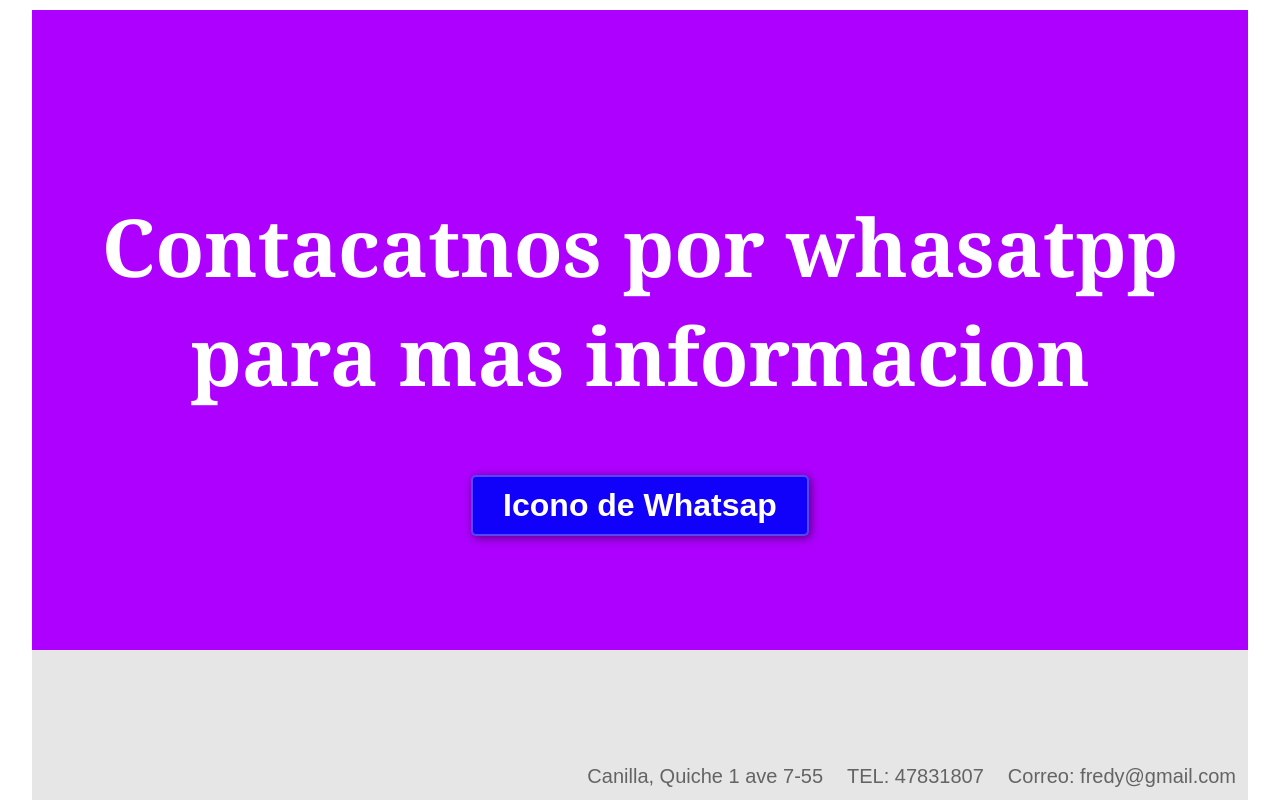
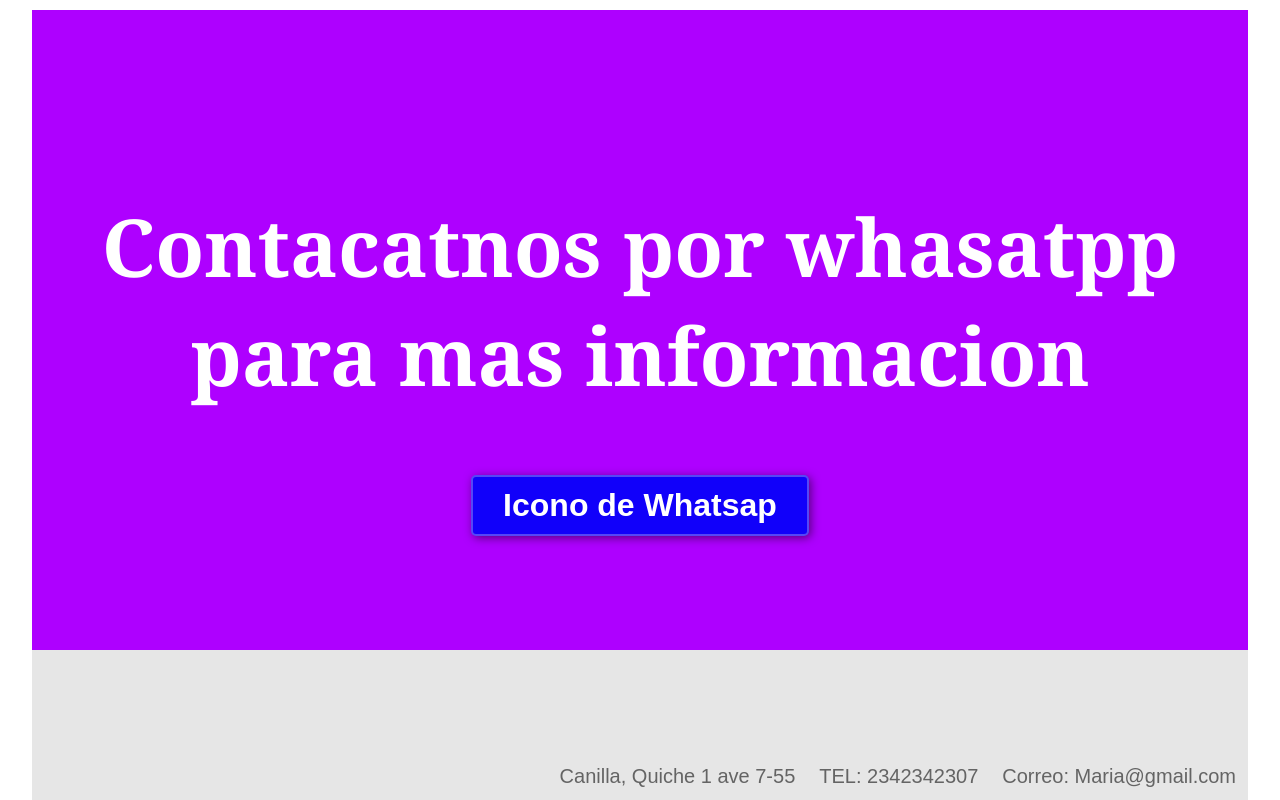
Before and after one commit to Fedy4/6-versiones, a plain HTML site: page index.html in a window 1280 px wide. Shown: the part 2372-3172 px from the top of the page. Drawn offline with Linux system fonts and the light colour scheme.

Commit message:
cambiamos contacto

```diff
--- a/index.html
+++ b/index.html
@@ -138,8 +138,8 @@
     <footer>
         <div class="container">
             <p>Canilla, Quiche 1 ave 7-55 </p>
-            <p>TEL: 47831807 </p>
-            <p>Correo: fredy@gmail.com </p>
+            <p>TEL: 2342342307 </p>
+            <p>Correo: Maria@gmail.com </p>
         </div>
     </footer>
 </body>
```
